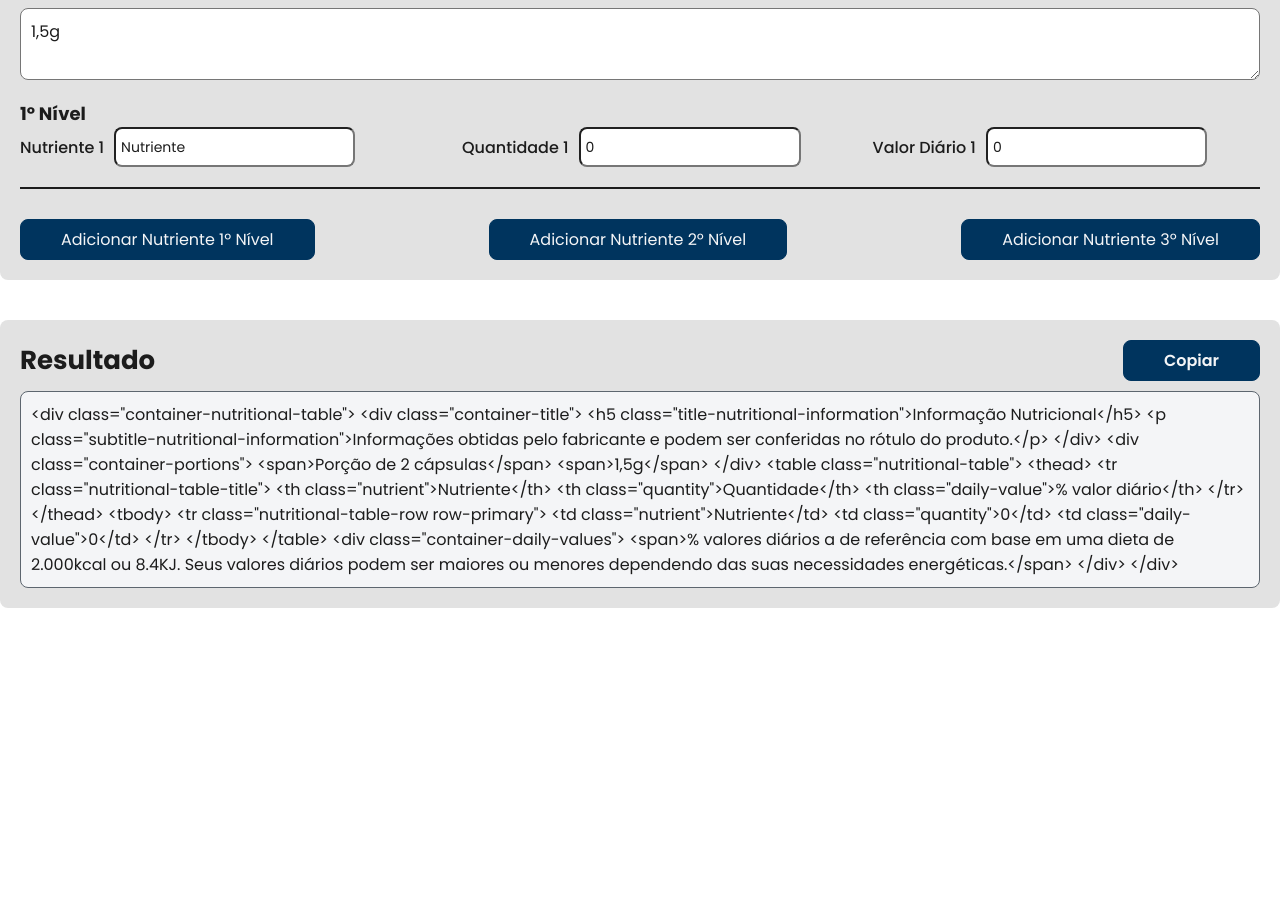
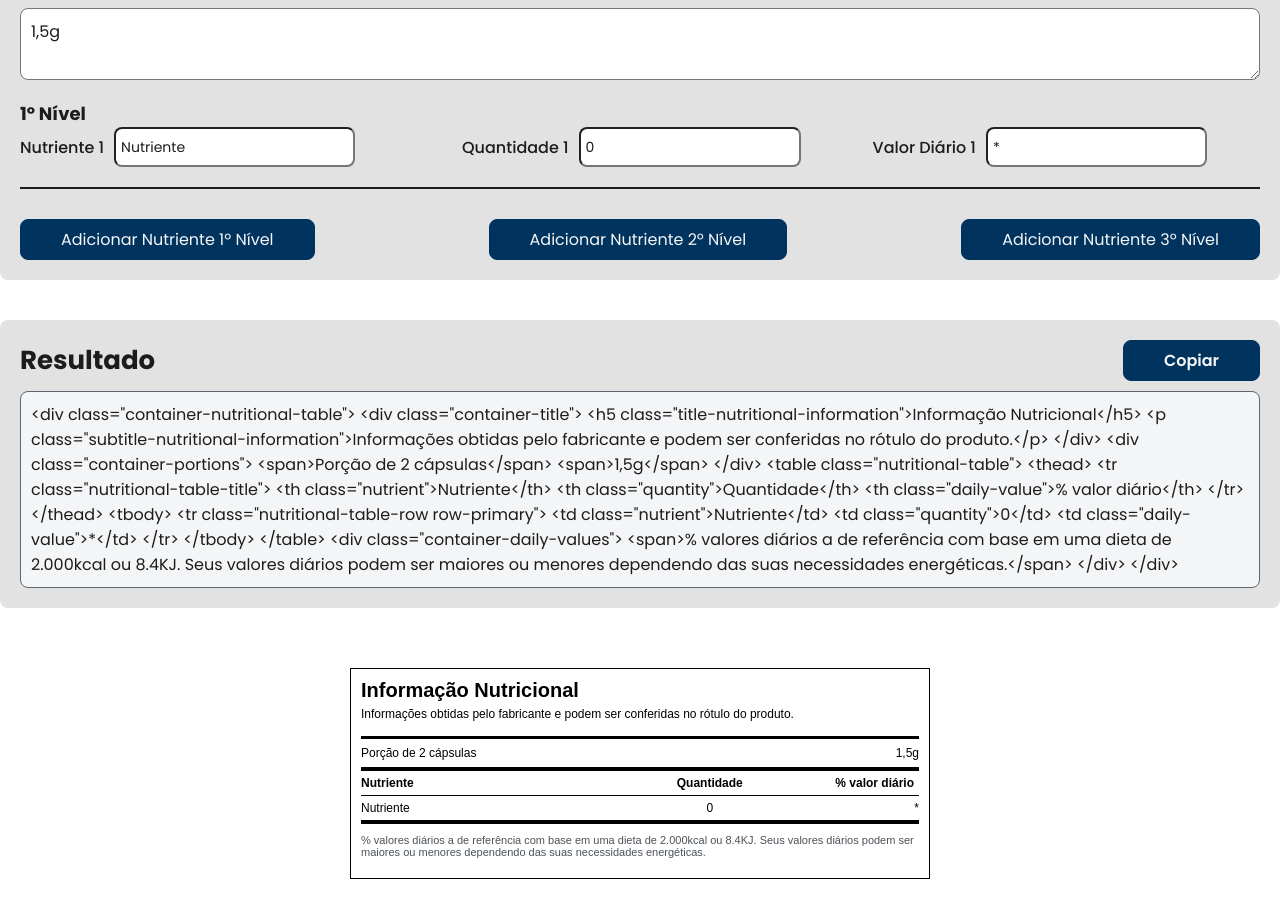
Before and after one commit to Thiaki/codificador-descricao, a React (Vite) app: page /tabela-nutricional in a window 1280 px wide. Shown: the part 340-1258 px from the top of the page. Before the commit the page ends 988 px from the top, so only its background shows below. Built offline with nearby package versions, Linux system fonts and the light colour scheme.

Commit message:
feat: add table styles in production

```diff
--- a/src/pages/NutritionalTable/NutritionalTable.tsx
+++ b/src/pages/NutritionalTable/NutritionalTable.tsx
@@ -1,5 +1,6 @@
 import { useState } from "react";
 import './NutritionalTable.module.scss';
+import './styleTable/NutritionalTable.scss';
 
 import { InputTextProps } from "../../components/common/Form/Form";
 import Form from "../../components/common/Form/Form";
@@ -18,7 +19,7 @@ const NutritionalTable = () => {
             type: "primary",
             nutrient: { name: "Nutriente" },
             quantity: { name: "0" },
-            dailyValue: { name: "0" },
+            dailyValue: { name: "*" },
         },
     ]);
 
@@ -100,6 +101,7 @@ const NutritionalTable = () => {
                 addNutrient={addNutrient}
             />
             <ResultCode text={finalCode} />
+            <div className="container-table" dangerouslySetInnerHTML={{ __html: finalCode }} />
         </>
     );
 };
--- /dev/null
+++ b/src/pages/NutritionalTable/styleTable/NutritionalTable.scss
@@ -0,0 +1,119 @@
+.container-table {
+    font-family: Arial;
+
+    .container-nutritional-table {
+        margin: 60px auto;
+        --primary-border-color: #000;
+        --primary-text-color: #000;
+        --secondary-text-color: #4A5259;
+
+        max-width: 580px;
+        padding: 10px 10px 20px;
+        border: 1px solid var(--primary-border-color);
+    }
+
+    .container-title {
+        padding-bottom: 15px;
+        border-bottom: 3px solid var(--primary-border-color);
+        color: var(--primary-text-color);
+    }
+
+    .title-nutritional-information {
+        font-size: 20px;
+        font-weight: 600;
+    }
+
+    .subtitle-nutritional-information {
+        font-size: 12px;
+        font-weight: 400;
+        margin-top: 5px;
+    }
+
+    .container-portions {
+        display: flex;
+        justify-content: space-between;
+        color: var(--primary-text-color);
+        font-size: 12px;
+        font-weight: 400;
+        padding: 7px 0;
+    }
+
+    .container-daily-values {
+        padding-top: 10px;
+        color: var(--secondary-text-color);
+        font-size: 11px;
+        font-weight: 500;
+    }
+
+    /* Nutritional Table */
+
+    .nutritional-table {
+        width: 100%;
+        text-align: left;
+        border-spacing: 0;
+        border-collapse: collapse;
+        border-top: 4px solid var(--primary-border-color);
+        border-bottom: 4px solid var(--primary-border-color);
+    }
+
+    .nutritional-table-title {
+        color: var(--primary-text-color);
+        font-size: 12px;
+        font-weight: 600;
+    }
+
+    .nutritional-table-row {
+        font-weight: 400;
+        border-top: 1px solid var(--primary-border-color);
+    }
+
+    .nutritional-table-title th:last-child,
+    .nutritional-table-row td:last-child {
+        text-align: end;
+    }
+
+    .nutritional-table-title th:nth-child(2),
+    .nutritional-table-row td:nth-child(2) {
+        text-align: center;
+    }
+
+    .nutritional-table-row.row-primary td,
+    .nutritional-table-row.row-secondary,
+    .nutritional-table-row.row-third {
+        color: var(--primary-text-color);
+        font-size: 12px;
+        padding: 5px 0;
+    }
+    .nutritional-table-row.row-secondary,
+    .nutritional-table-row.row-third {
+        color: var(--secondary-text-color);
+    }
+    .nutritional-table-row.row-secondary .nutrient {
+        padding: 5px 10px;
+    }
+    .nutritional-table-row.row-third .nutrient {
+        padding: 5px 20px;
+    }
+
+    .nutritional-table-title .nutrient,
+    .nutritional-table-row .nutrient {
+        width: 50%;
+        min-width: 145px;
+    }
+
+    .nutritional-table-title .quantity,
+    .nutritional-table-row .quantity {
+        width: 25%;
+    }
+
+    .nutritional-table-title .daily-value,
+    .nutritional-table-row .daily-value {
+        width: 25%;
+        min-width: 60px;
+    }
+
+    .nutritional-table-title .quantity,
+    .nutritional-table-title .daily-value {
+        padding: 5px;
+    }
+}
```
